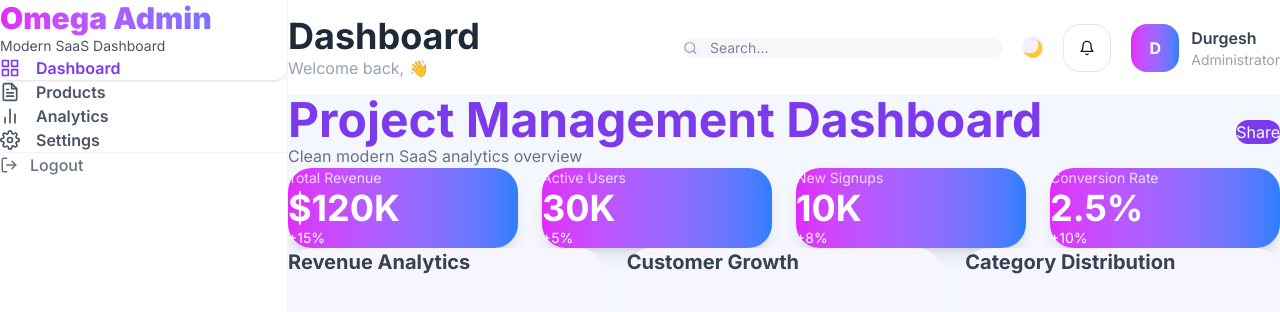
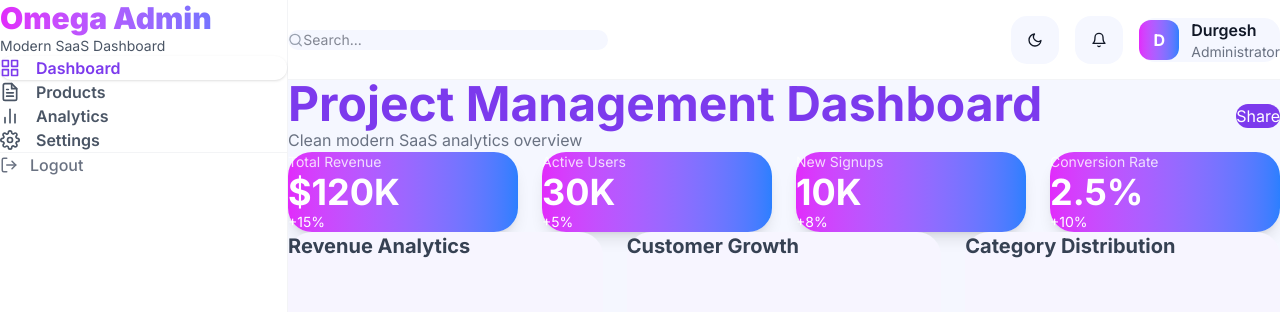
Before and after one commit to Durgeshgupta191/Omega_Admin, a React (Vite) app: page / in a window 1280 px wide. Shown: the top 312 px of the page. Built offline with nearby package versions, Linux system fonts and the light colour scheme.

Commit message:
Updated Omega Admin dashboard UI and functionality

```diff
--- a/src/components/layout/Layout.jsx
+++ b/src/components/layout/Layout.jsx
@@ -1,10 +1,10 @@
+import { Outlet } from "react-router-dom";
 import Sidebar from "./Sidebar";
 import Navbar from "./Navbar";
-import { Outlet } from "react-router-dom";
 
 const Layout = () => {
   return (
-    <div className="min-h-screen bg-[#f5f7ff] dark:bg-[#0f172a] flex">
+    <div className="flex min-h-screen bg-[#f5f7ff] dark:bg-[#0f172a]">
 
       {/* Sidebar */}
       <Sidebar />
@@ -15,7 +15,7 @@ const Layout = () => {
         {/* Navbar */}
         <Navbar />
 
-        {/* Page Content */}
+        {/* Content */}
         <main className="flex-1 p-6 md:p-10 overflow-x-hidden">
           <Outlet />
         </main>
--- a/src/components/layout/Navbar.jsx
+++ b/src/components/layout/Navbar.jsx
@@ -1,99 +1,53 @@
-import {
-  FiBell,
-  FiSearch,
-  FiMenu,
-} from "react-icons/fi";
-
-import {
-  useSidebar,
-} from "../../context/SidebarContext";
-
-import {
-  FiMoon,
-  FiSun,
-} from "react-icons/fi";
-
-import {
-  useTheme,
-} from "../../context/ThemeContext";
+import { FiBell, FiMoon, FiSun, FiSearch } from "react-icons/fi";
+import { useTheme } from "../../context/ThemeContext";
 
 const Navbar = () => {
-  const { setIsSidebarOpen } =
-    useSidebar();
-
-const { darkMode, setDarkMode } =
-  useTheme();
+  const { darkMode, setDarkMode } = useTheme();
 
   return (
-    <header className="h-24 border-b border-gray-100 px-4 md:px-8 flex items-center justify-between bg-white dark:bg-[#1e293b]">
-
-      {/* Left */}
-      <div className="flex items-center gap-4">
-
-        {/* Mobile Menu */}
-        <button
-          onClick={() =>
-            setIsSidebarOpen(true)
-          }
-          className="md:hidden w-12 h-12 rounded-2xl border border-gray-200 flex items-center justify-center"
-        >
-          <FiMenu />
-        </button>
-
-        <div>
-          <h1 className="text-2xl md:text-4xl font-bold text-gray-800 dark:text-white">
-            Dashboard
-          </h1>
-
-          <p className="text-gray-400 mt-1 text-sm md:text-base">
-            Welcome back, 👋
-          </p>
-        </div>
-      </div>
-
-      {/* Right */}
-      <div className="flex items-center gap-3 md:gap-5">
+    <header className="h-20 bg-white dark:bg-[#111827] border-b border-gray-100 dark:border-gray-800 px-6 flex items-center justify-between">
 
       {/* Search */}
-        <div className="hidden md:flex items-center gap-3 bg-[#f5f7fb] px-5 py-3 rounded-2xl w-80">
+      <div className="hidden md:flex items-center bg-[#f5f7ff] dark:bg-[#1e293b] px-4 py-3 rounded-2xl w-[320px]">
 
         <FiSearch className="text-gray-400" />
 
         <input
           type="text"
           placeholder="Search..."
-            className="bg-transparent outline-none w-full text-sm"
+          className="bg-transparent outline-none border-none ml-3 w-full text-sm dark:text-white"
         />
       </div>
 
+      {/* Right */}
+      <div className="flex items-center gap-4 ml-auto">
+
+        {/* Dark Mode */}
         <button
-          onClick={() => {
-            document.documentElement.classList.toggle(
-              "dark"
-            );
-          }}
-          className="bg-[#f3efff] text-[#7c3aed] p-3 rounded-2xl"
+          onClick={() => setDarkMode(!darkMode)}
+          className="w-12 h-12 rounded-2xl bg-[#f5f7ff] dark:bg-[#1e293b] flex items-center justify-center"
         >
-          🌙
+          {darkMode ? <FiSun /> : <FiMoon />}
         </button>
+
         {/* Notification */}
-        <button className="w-11 h-11 md:w-12 md:h-12 rounded-2xl border border-gray-200 flex items-center justify-center hover:bg-gray-100">
+        <button className="w-12 h-12 rounded-2xl bg-[#f5f7ff] dark:bg-[#1e293b] flex items-center justify-center">
           <FiBell />
         </button>
 
-        {/* Profile */}
-        <div className="flex items-center gap-3">
+        {/* User */}
+        <div className="flex items-center gap-3 bg-[#f5f7ff] dark:bg-[#1e293b] px-4 py-2 rounded-2xl">
 
-          <div className="w-11 h-11 md:w-12 md:h-12 rounded-2xl bg-linear-to-r from-fuchsia-500 to-blue-500 flex items-center justify-center text-white font-bold">
+          <div className="w-10 h-10 rounded-xl bg-gradient-to-r from-fuchsia-500 to-blue-500 flex items-center justify-center text-white font-bold">
             D
           </div>
 
           <div className="hidden md:block">
-            <h3 className="font-semibold text-gray-700">
+            <h4 className="font-semibold dark:text-white">
               Durgesh
-            </h3>
+            </h4>
 
-            <p className="text-sm text-gray-400">
+            <p className="text-sm text-gray-500">
               Administrator
             </p>
           </div>
--- a/src/index.css
+++ b/src/index.css
@@ -1,8 +1,4 @@
 @import "tailwindcss";
-
-:root {
-  font-family: Inter, sans-serif;
-}
 
 * {
   margin: 0;
@@ -13,17 +9,17 @@
 html,
 body,
 #root {
+  width: 100%;
   min-height: 100%;
-  width: 100%;
+  font-family: Inter, sans-serif;
 }
 
 body {
   background: #f5f7ff;
   color: #111827;
-  font-family: Inter, sans-serif;
+  overflow-x: hidden;
 }
 
-/* Dark Mode */
 .dark body {
   background: #0f172a;
   color: white;
@@ -35,6 +31,6 @@ body {
 }
 
 ::-webkit-scrollbar-thumb {
-  background: #a78bfa;
-  border-radius: 20px;
+  background: #8b5cf6;
+  border-radius: 999px;
 }
```
Lines whose indentation alone changed are shown as unchanged.
